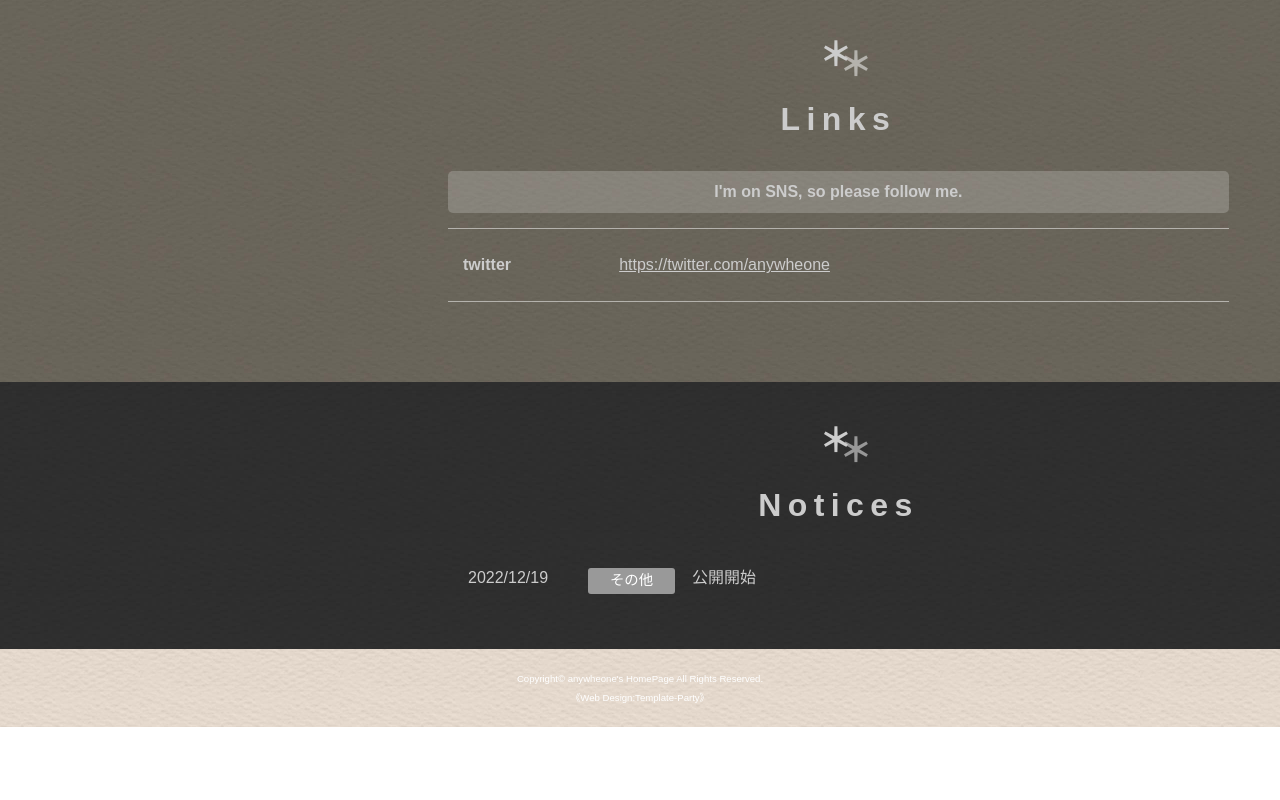
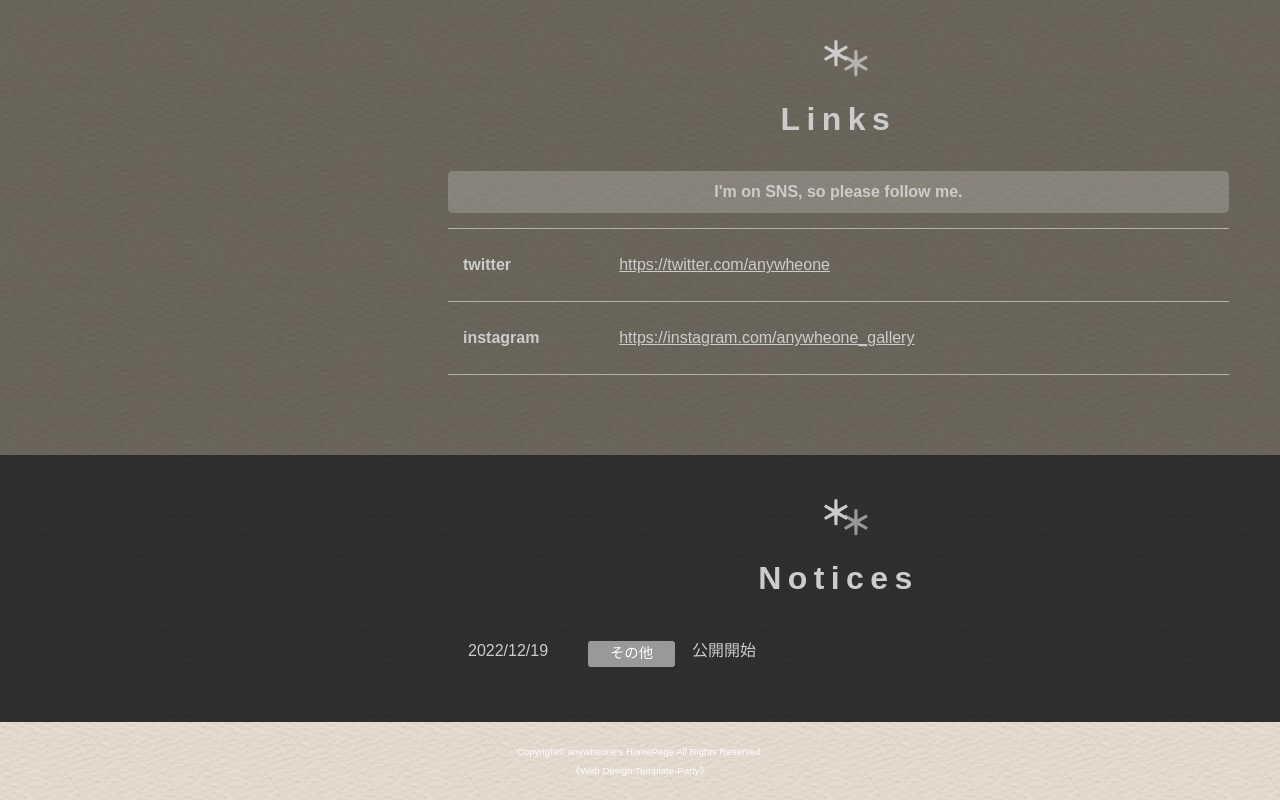
Before and after one commit to anywheone/anywheone, a plain HTML site: page index.html in a window 1280 px wide. Shown: the part 1564-2364 px from the top of the page. Before the commit the page ends 2291 px from the top, so only its background shows below. Drawn offline with nearby package versions, Linux system fonts and the light colour scheme.

Commit message:
instagramリンク追加

```diff
--- a/index.html
+++ b/index.html
@@ -95,6 +95,10 @@
 <th>twitter</th>
 <td><a href="https://twitter.com/anywheone" target="_blank"> https://twitter.com/anywheone</a></td>
 </tr>
+<tr>
+<th>instagram</th>
+<td><a href="https://instagram.com/anywheone_gallery" target="_blank"> https://instagram.com/anywheone_gallery</a></td>
+</tr>
 
 </table>
 
```
